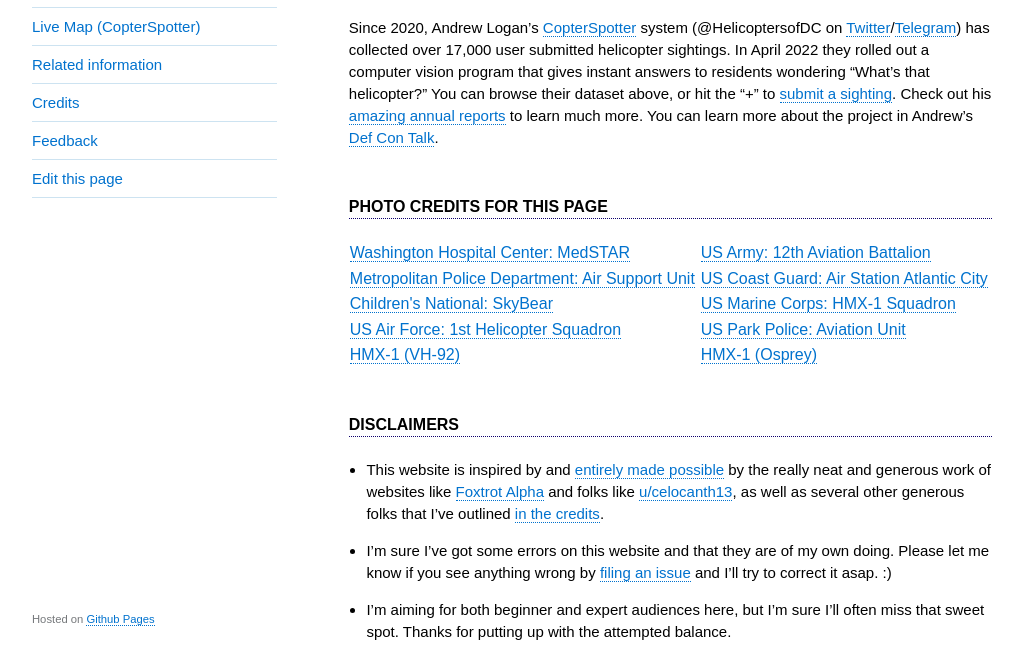
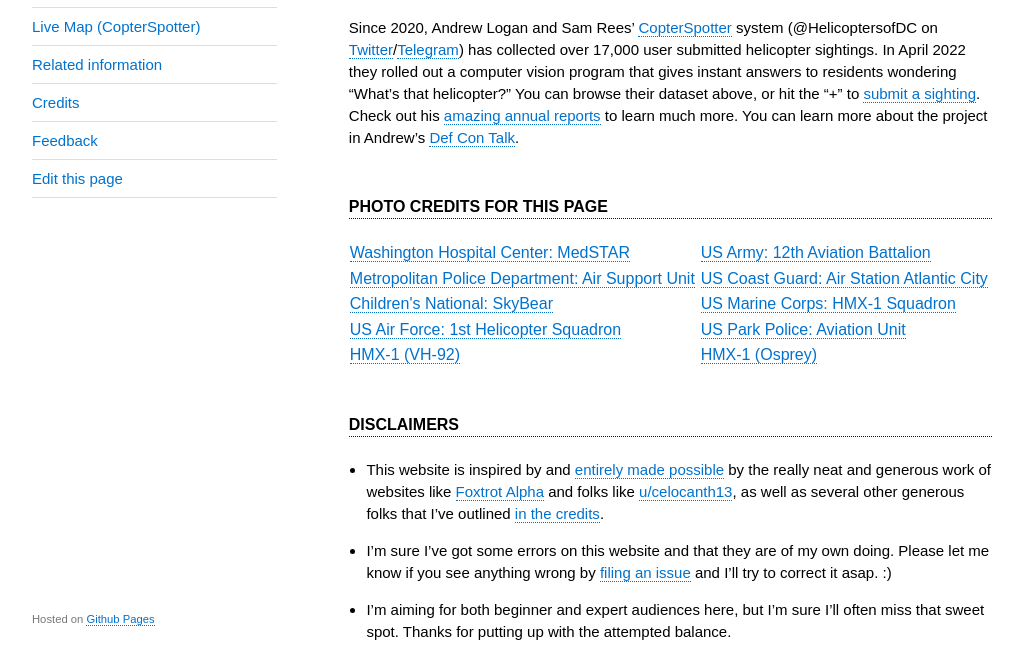
Before and after one commit to gbinal/dc-helicopters, a Jekyll site: the page built from index.md, in a window 1280 px wide and 900 px high, scrolled down 2661 px, cut to the strip 241-900 px from the top of the window. Shown: the whole strip, without its empty margins (128-1150 px from the left). Built offline with Jekyll 4.4.1, drawn with Linux system fonts in a browser that asks for light colours.

Commit message:
Revise CopterSpotter description and contributors
Updated the CopterSpotter description to include Sam Rees as a contributor.

```diff
--- a/index.md
+++ b/index.md
@@ -25,8 +25,8 @@
 
 #### DC's Community Helicopter Tracking Platform
 
-<iframe loading="lazy" src="https://map.copterspotter.com/" title="CopterSpotter" style="width:100%" height=800></iframe>
-Since 2020, Andrew Logan's <a href="https://map.copterspotter.com" target="_blank">CopterSpotter</a> system (@HelicoptersofDC on <a href="https://twitter.com/helicoptersofdc" target="_blank">Twitter</a>/<a href="https://t.me/s/helicoptersofdc" target="_blank">Telegram</a>) has collected over 17,000 user submitted helicopter sightings. In April 2022 they rolled out a computer vision program that gives instant answers to residents wondering "What's that helicopter?" You can browse their dataset above, or hit the "+" to <a href="https://copterspotter.com/#spot">submit a sighting</a>. Check out his [amazing annual reports](https://www.google.com/search?q=site%3Acopterspotter.com) to learn much more.  You can learn more about the project in Andrew's <a href="https://www.youtube.com/watch?v=KYuBf2HpXJg" target="_blank">Def Con Talk</a>.
+<iframe loading="lazy" src="https://copterspotter.com/" title="CopterSpotter" style="width:100%" height=800></iframe>
+Since 2020, Andrew Logan and Sam Rees' <a href="https://copterspotter.com" target="_blank">CopterSpotter</a> system (@HelicoptersofDC on <a href="https://twitter.com/helicoptersofdc" target="_blank">Twitter</a>/<a href="https://t.me/s/helicoptersofdc" target="_blank">Telegram</a>) has collected over 17,000 user submitted helicopter sightings. In April 2022 they rolled out a computer vision program that gives instant answers to residents wondering "What's that helicopter?" You can browse their dataset above, or hit the "+" to <a href="https://copterspotter.com/#spot">submit a sighting</a>. Check out his [amazing annual reports](https://www.google.com/search?q=site%3Acopterspotter.com) to learn much more.  You can learn more about the project in Andrew's <a href="https://www.youtube.com/watch?v=KYuBf2HpXJg" target="_blank">Def Con Talk</a>.
 
 #### Photo Credits for this page
 
```
